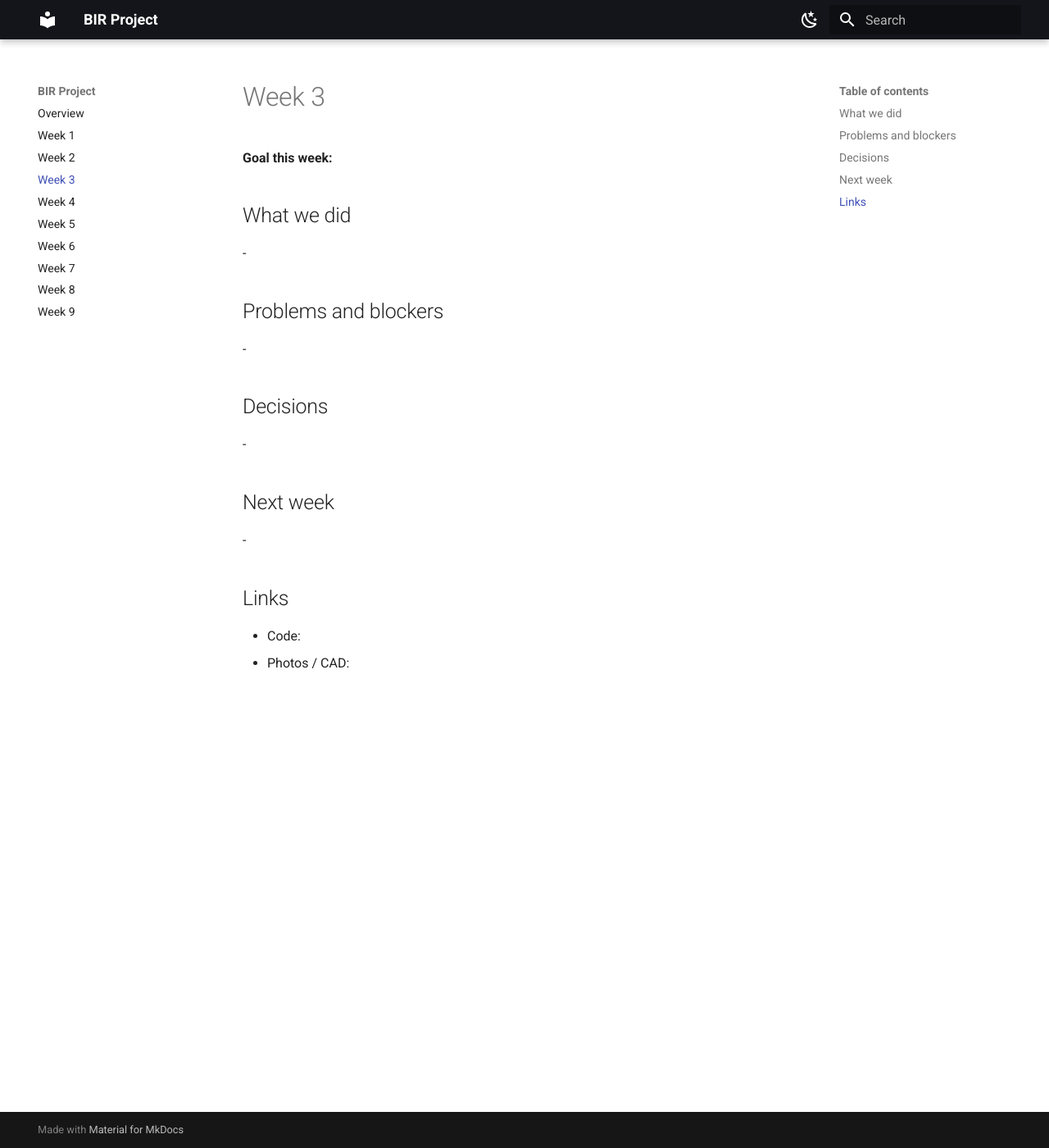
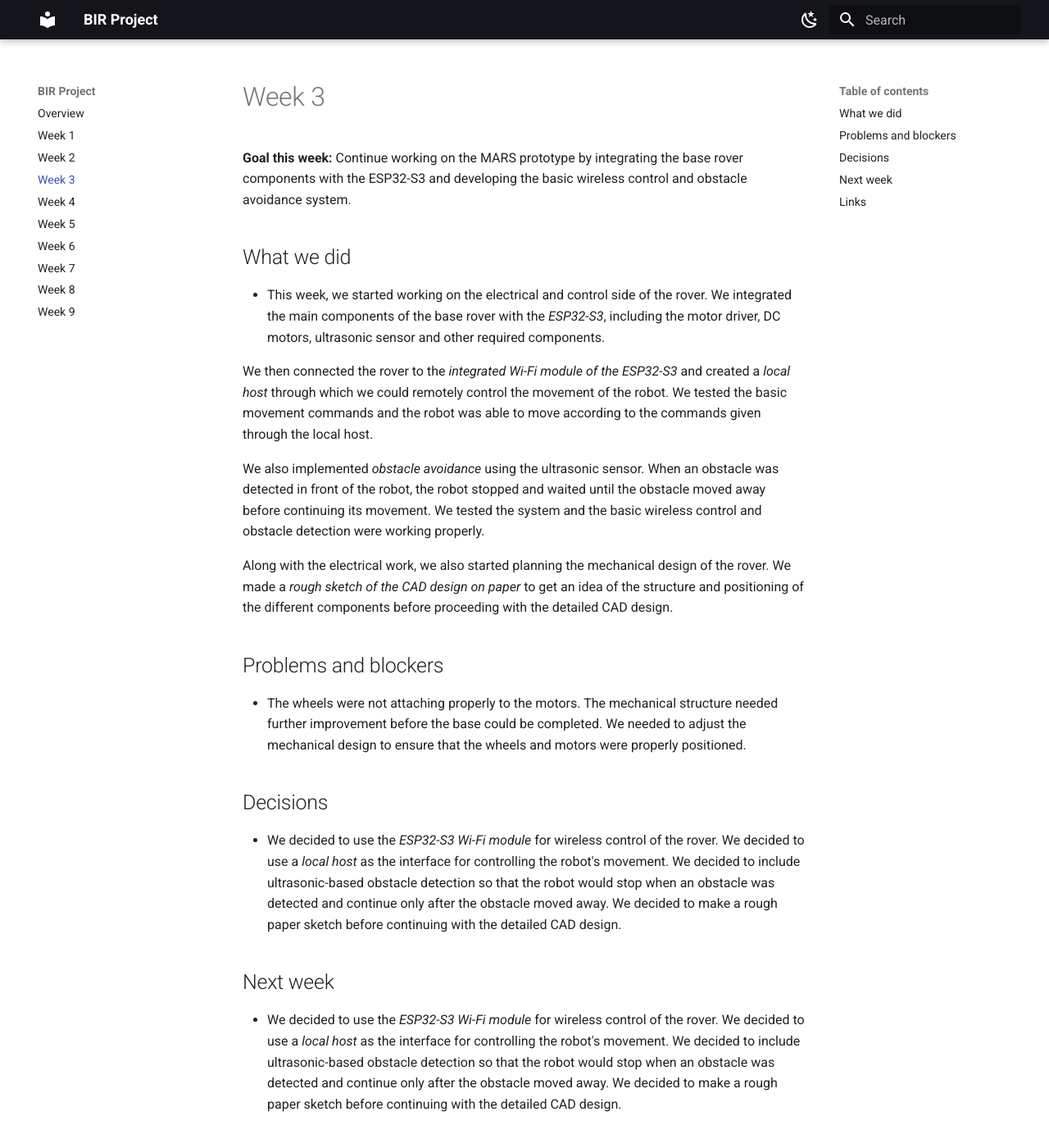
Before and after one commit to BuilderinResidencyTinkerspace/MARS-Modular-Autonomous-Rover-System, an MkDocs documentation site: the page built from docs/week-03.md, in a window 1280 px wide and 1400 px high. Shown: the whole window at 82% size. Built offline with MkDocs 1.6.1 and Material for MkDocs 9.7.7, drawn with Linux system fonts in a browser that asks for light colours.

Commit message:
Revise week 3 documentation with project updates
Updated the week 3 documentation to include details on the integration of the rover components, wireless control, and obstacle avoidance system. Added notes on mechanical design planning and identified problems and decisions made during the week.

```diff
--- a/docs/week-03.md
+++ b/docs/week-03.md
@@ -1,22 +1,36 @@
 # Week 3
 
-**Goal this week:**
+**Goal this week:** Continue working on the MARS prototype by integrating the base rover components with the ESP32-S3 and developing the basic wireless control and obstacle avoidance system.
 
 ## What we did
 
--
+- This week, we started working on the electrical and control side of the rover. We integrated the main components of the base rover with the *ESP32-S3*, including the motor driver, DC motors, ultrasonic sensor and other required components.
+
+We then connected the rover to the *integrated Wi-Fi module of the ESP32-S3* and created a *local host* through which we could remotely control the movement of the robot. We tested the basic movement commands and the robot was able to move according to the commands given through the local host.
+
+We also implemented *obstacle avoidance* using the ultrasonic sensor. When an obstacle was detected in front of the robot, the robot stopped and waited until the obstacle moved away before continuing its movement. We tested the system and the basic wireless control and obstacle detection were working properly.
+
+Along with the electrical work, we also started planning the mechanical design of the rover. We made a *rough sketch of the CAD design on paper* to get an idea of the structure and positioning of the different components before proceeding with the detailed CAD design.
 
 ## Problems and blockers
 
--
+- The wheels were not attaching properly to the motors.
+The mechanical structure needed further improvement before the base could be completed.
+We needed to adjust the mechanical design to ensure that the wheels and motors were properly positioned.
 
 ## Decisions
 
--
+- We decided to use the *ESP32-S3 Wi-Fi module* for wireless control of the rover.
+We decided to use a *local host* as the interface for controlling the robot's movement.
+We decided to include ultrasonic-based obstacle detection so that the robot would stop when an obstacle was detected and continue only after the obstacle moved away.
+We decided to make a rough paper sketch before continuing with the detailed CAD design.
 
 ## Next week
 
--
+- We decided to use the *ESP32-S3 Wi-Fi module* for wireless control of the rover.
+We decided to use a *local host* as the interface for controlling the robot's movement.
+We decided to include ultrasonic-based obstacle detection so that the robot would stop when an obstacle was detected and continue only after the obstacle moved away.
+We decided to make a rough paper sketch before continuing with the detailed CAD design.
 
 ## Links
 
```
